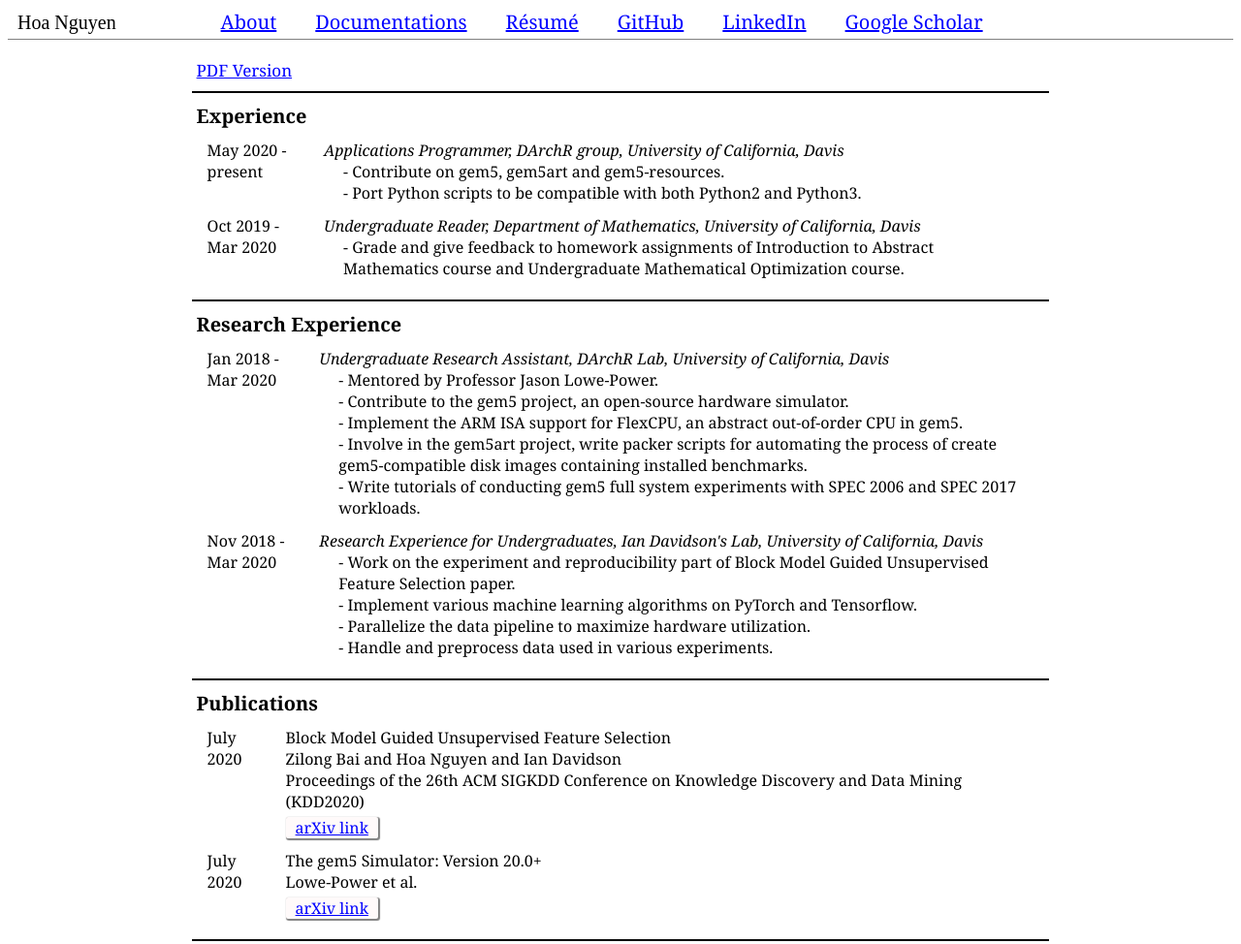
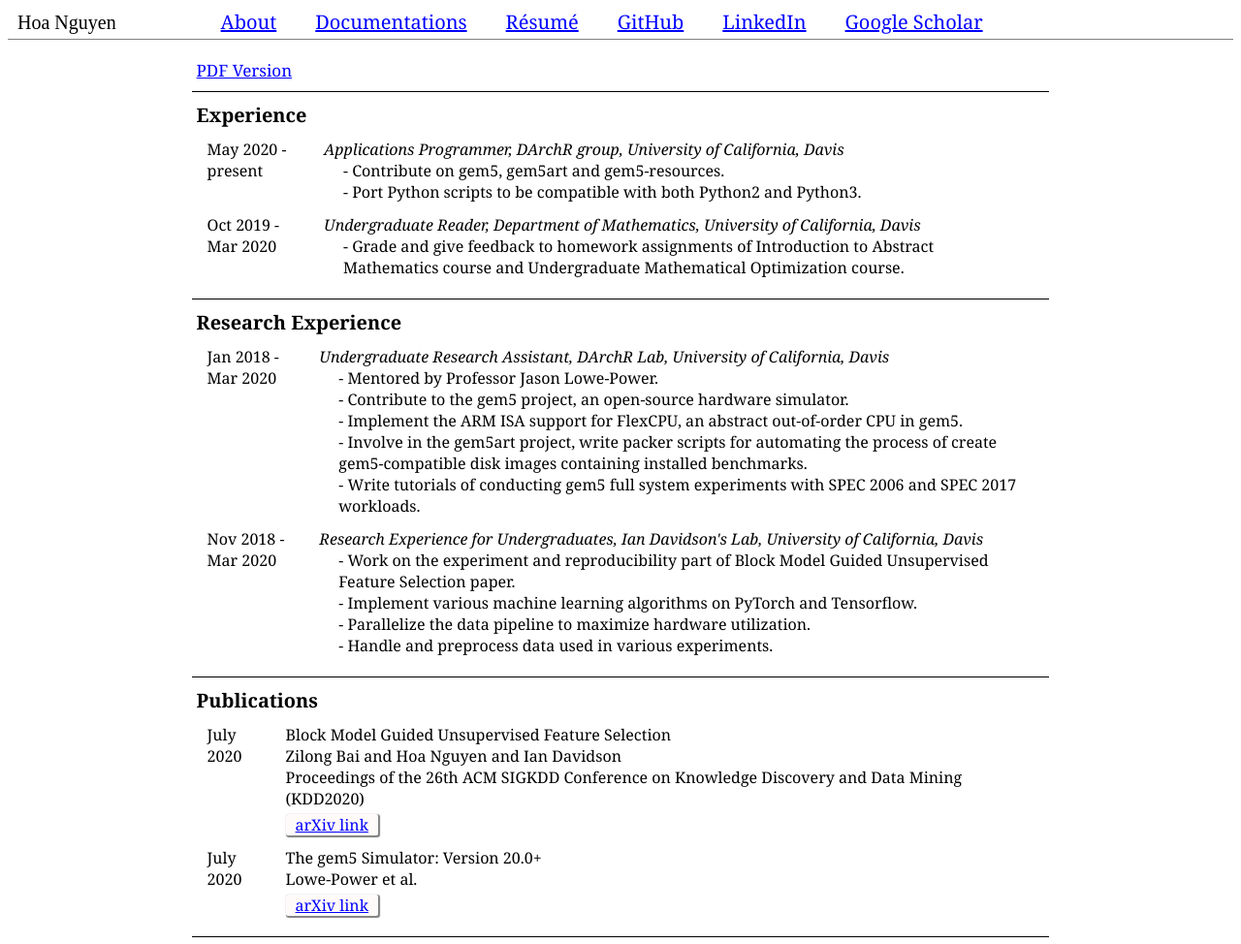
Before and after one commit to gautrang-tt/web, a plain HTML site: page resume.html in a window 1280 px wide. Shown: the top 974 px of the page at 97% size. Drawn offline with Linux system fonts and the light colour scheme.

Commit message:
Update style.css

```diff
--- a/style.css
+++ b/style.css
@@ -62,7 +62,7 @@
 
 .section
 {
-    border-bottom: 2px double black;
+    border-bottom: 1px solid black;
     margin-top: 10px;
     padding-bottom: 10px;
     padding-left: 5px;
```
